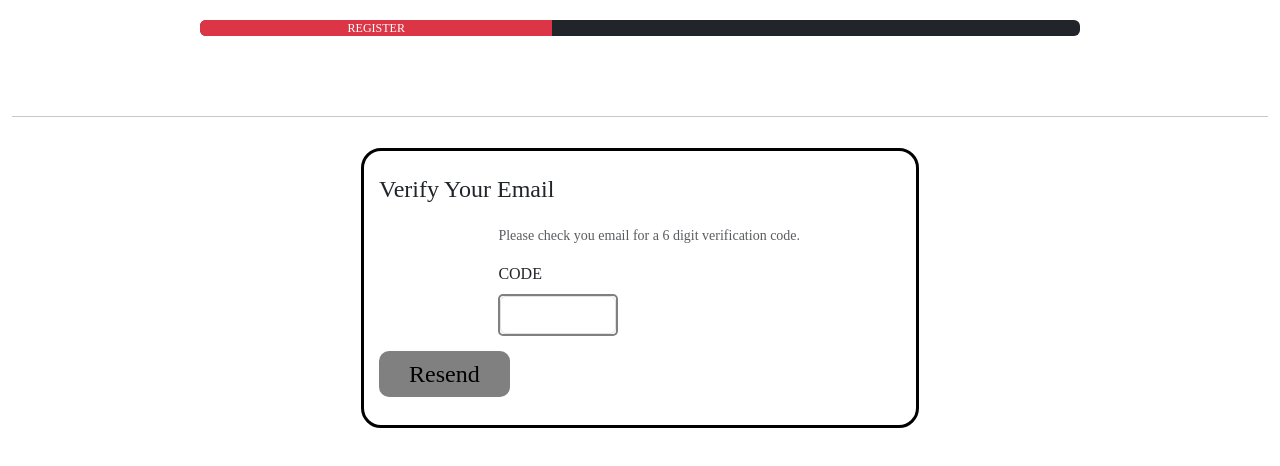
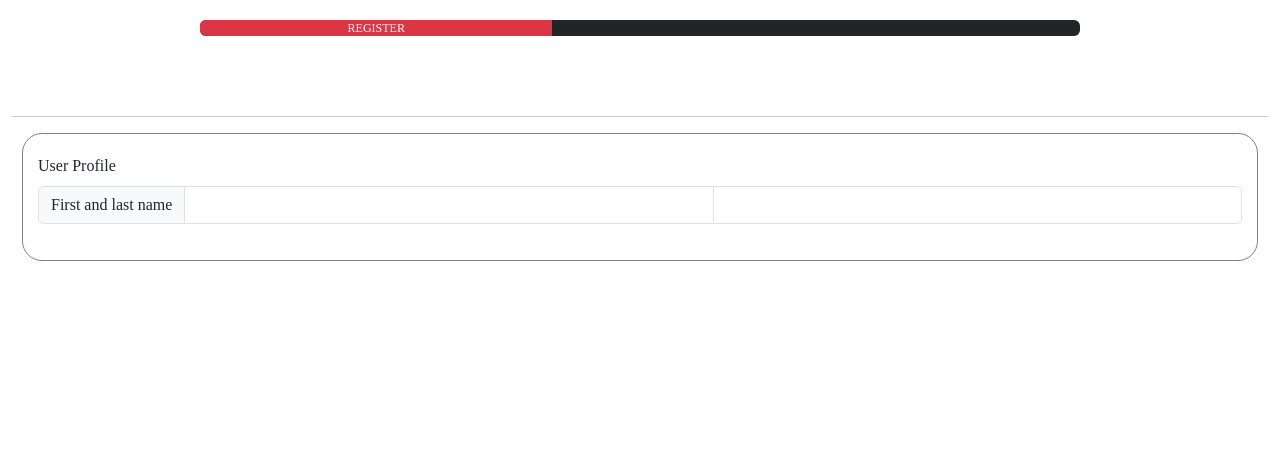
Before and after one commit to Red-stevo/E-LearningHub, a React (Vite) app in the folder student-learning-assistant/: page /student-assistant/register in a window 1280 px wide. Shown: the top 466 px of the page. Built offline with nearby package versions, Linux system fonts and the light colour scheme.

Commit message:
added the user profile page

```diff
--- /dev/null
+++ b/student-learning-assistant/src/AppPages/Component/UserProfileForm.jsx
@@ -0,0 +1,16 @@
+import {Form, FormLabel, InputGroup} from "react-bootstrap";
+
+const UserProfileForm = () => {
+    return(<div>
+        <Form>
+            <FormLabel>User Profile</FormLabel>
+            <InputGroup className="mb-3">
+                <InputGroup.Text>First and last name</InputGroup.Text>
+                <Form.Control aria-label="First name" />
+                <Form.Control aria-label="Last name" />
+            </InputGroup>
+        </Form>
+    </div>);
+}
+
+export default UserProfileForm;
--- a/student-learning-assistant/src/AppPages/RoutedPages/RegistrationPage.jsx
+++ b/student-learning-assistant/src/AppPages/RoutedPages/RegistrationPage.jsx
@@ -4,13 +4,15 @@ import Progress from "../Component/Progress.jsx";
 import RegistrationForm from "../Component/RegistrationForm.jsx";
 import VerifyEmailForm from "../Component/VerifyEmailForm.jsx";
 import './../Styles/RegistrationPage.css'
+import UserProfileForm from "../Component/UserProfileForm.jsx";
 
 export const RegistrationPage = () => {
     const [register, setRegister] = useState(40);
     const [verify, setVerify] = useState(0);
     const [profile, setProfile] = useState(0);
     const [registrationPage, setRegistrationPage] = useState(false);
-    const [verifyEmail, setVerifyEmail] = useState(true)
+    const [verifyEmail, setVerifyEmail] = useState(false)
+    const [userprofile, setUserProfile] = useState(true)
 
     return(
         <Container fluid={"xxl"}>
@@ -19,6 +21,7 @@ export const RegistrationPage = () => {
             <div>
                 {registrationPage && <RegistrationForm />}
                 {verifyEmail && <VerifyEmailForm />}
+                {userprofile && <UserProfileForm />}
             </div>
         </Container>
     );
--- a/student-learning-assistant/src/AppPages/Styles/RegistrationPage.css
+++ b/student-learning-assistant/src/AppPages/Styles/RegistrationPage.css
@@ -50,7 +50,7 @@
 Form {
     margin: 10px 10px;
     padding: 20px 15px;
-    border: black solid;
+    border: grey solid 1px;
     border-radius: 20px;
 }
 
```
